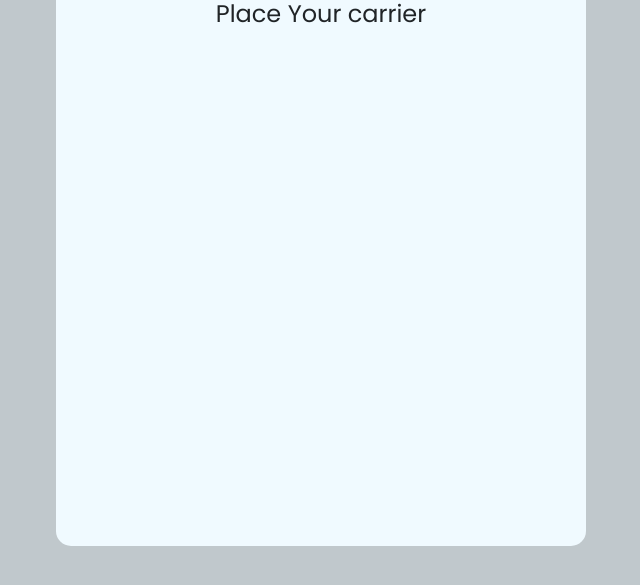
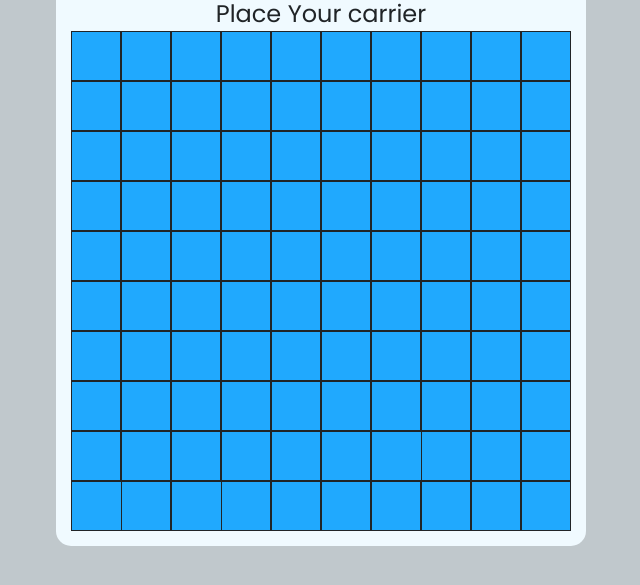
Before and after one commit to aliflikescoding/vanilla-battleship, a plain HTML site: page index.html in a window 1280 px wide. Shown: the part 183-768 px from the top of the page, without its empty margins (319-959 px from the left). Drawn offline with nearby package versions, Linux system fonts and the light colour scheme.

Commit message:
Clean up grid components and redo html based on it

```diff
--- a/index.html
+++ b/index.html
@@ -16,115 +16,115 @@
     <h2>Place Your <span id="boatTypeText">carrier</span></h2>
     <div class="pick-area-grid">
       <div class="grid">
-        <div class="div00"></div>
-        <div class="div01"></div>
-        <div class="div02"></div>
-        <div class="div03"></div>
-        <div class="div04"></div>
-        <div class="div05"></div>
-        <div class="div06"></div>
-        <div class="div07"></div>
-        <div class="div08"></div>
-        <div class="div09"></div>
+        <div class="grid-box grid-box-00"></div>
+        <div class="grid-box grid-box-01"></div>
+        <div class="grid-box grid-box-02"></div>
+        <div class="grid-box grid-box-03"></div>
+        <div class="grid-box grid-box-04"></div>
+        <div class="grid-box grid-box-05"></div>
+        <div class="grid-box grid-box-06"></div>
+        <div class="grid-box grid-box-07"></div>
+        <div class="grid-box grid-box-08"></div>
+        <div class="grid-box grid-box-09"></div>
 
-        <div class="div10"></div>
-        <div class="div11"></div>
-        <div class="div12"></div>
-        <div class="div13"></div>
-        <div class="div14"></div>
-        <div class="div15"></div>
-        <div class="div16"></div>
-        <div class="div17"></div>
-        <div class="div18"></div>
-        <div class="div19"></div>
+        <div class="grid-box grid-box-10"></div>
+        <div class="grid-box grid-box-11"></div>
+        <div class="grid-box grid-box-12"></div>
+        <div class="grid-box grid-box-13"></div>
+        <div class="grid-box grid-box-14"></div>
+        <div class="grid-box grid-box-15"></div>
+        <div class="grid-box grid-box-16"></div>
+        <div class="grid-box grid-box-17"></div>
+        <div class="grid-box grid-box-18"></div>
+        <div class="grid-box grid-box-19"></div>
 
-        <div class="div20"></div>
-        <div class="div21"></div>
-        <div class="div22"></div>
-        <div class="div23"></div>
-        <div class="div24"></div>
-        <div class="div25"></div>
-        <div class="div26"></div>
-        <div class="div27"></div>
-        <div class="div28"></div>
-        <div class="div29"></div>
+        <div class="grid-box grid-box-20"></div>
+        <div class="grid-box grid-box-21"></div>
+        <div class="grid-box grid-box-22"></div>
+        <div class="grid-box grid-box-23"></div>
+        <div class="grid-box grid-box-24"></div>
+        <div class="grid-box grid-box-25"></div>
+        <div class="grid-box grid-box-26"></div>
+        <div class="grid-box grid-box-27"></div>
+        <div class="grid-box grid-box-28"></div>
+        <div class="grid-box grid-box-29"></div>
 
-        <div class="div30"></div>
-        <div class="div31"></div>
-        <div class="div32"></div>
-        <div class="div33"></div>
-        <div class="div34"></div>
-        <div class="div35"></div>
-        <div class="div36"></div>
-        <div class="div37"></div>
-        <div class="div38"></div>
-        <div class="div39"></div>
+        <div class="grid-box grid-box-30"></div>
+        <div class="grid-box grid-box-31"></div>
+        <div class="grid-box grid-box-32"></div>
+        <div class="grid-box grid-box-33"></div>
+        <div class="grid-box grid-box-34"></div>
+        <div class="grid-box grid-box-35"></div>
+        <div class="grid-box grid-box-36"></div>
+        <div class="grid-box grid-box-37"></div>
+        <div class="grid-box grid-box-38"></div>
+        <div class="grid-box grid-box-39"></div>
 
-        <div class="div40"></div>
-        <div class="div41"></div>
-        <div class="div42"></div>
-        <div class="div43"></div>
-        <div class="div44"></div>
-        <div class="div45"></div>
-        <div class="div46"></div>
-        <div class="div47"></div>
-        <div class="div48"></div>
-        <div class="div49"></div>
+        <div class="grid-box grid-box-40"></div>
+        <div class="grid-box grid-box-41"></div>
+        <div class="grid-box grid-box-42"></div>
+        <div class="grid-box grid-box-43"></div>
+        <div class="grid-box grid-box-44"></div>
+        <div class="grid-box grid-box-45"></div>
+        <div class="grid-box grid-box-46"></div>
+        <div class="grid-box grid-box-47"></div>
+        <div class="grid-box grid-box-48"></div>
+        <div class="grid-box grid-box-49"></div>
 
-        <div class="div50"></div>
-        <div class="div51"></div>
-        <div class="div52"></div>
-        <div class="div53"></div>
-        <div class="div54"></div>
-        <div class="div55"></div>
-        <div class="div56"></div>
-        <div class="div57"></div>
-        <div class="div58"></div>
-        <div class="div59"></div>
+        <div class="grid-box grid-box-50"></div>
+        <div class="grid-box grid-box-51"></div>
+        <div class="grid-box grid-box-52"></div>
+        <div class="grid-box grid-box-53"></div>
+        <div class="grid-box grid-box-54"></div>
+        <div class="grid-box grid-box-55"></div>
+        <div class="grid-box grid-box-56"></div>
+        <div class="grid-box grid-box-57"></div>
+        <div class="grid-box grid-box-58"></div>
+        <div class="grid-box grid-box-59"></div>
 
-        <div class="div60"></div>
-        <div class="div61"></div>
-        <div class="div62"></div>
-        <div class="div63"></div>
-        <div class="div64"></div>
-        <div class="div65"></div>
-        <div class="div66"></div>
-        <div class="div67"></div>
-        <div class="div68"></div>
-        <div class="div69"></div>
+        <div class="grid-box grid-box-60"></div>
+        <div class="grid-box grid-box-61"></div>
+        <div class="grid-box grid-box-62"></div>
+        <div class="grid-box grid-box-63"></div>
+        <div class="grid-box grid-box-64"></div>
+        <div class="grid-box grid-box-65"></div>
+        <div class="grid-box grid-box-66"></div>
+        <div class="grid-box grid-box-67"></div>
+        <div class="grid-box grid-box-68"></div>
+        <div class="grid-box grid-box-69"></div>
 
-        <div class="div70"></div>
-        <div class="div71"></div>
-        <div class="div72"></div>
-        <div class="div73"></div>
-        <div class="div74"></div>
-        <div class="div75"></div>
-        <div class="div76"></div>
-        <div class="div77"></div>
-        <div class="div78"></div>
-        <div class="div79"></div>
+        <div class="grid-box grid-box-70"></div>
+        <div class="grid-box grid-box-71"></div>
+        <div class="grid-box grid-box-72"></div>
+        <div class="grid-box grid-box-73"></div>
+        <div class="grid-box grid-box-74"></div>
+        <div class="grid-box grid-box-75"></div>
+        <div class="grid-box grid-box-76"></div>
+        <div class="grid-box grid-box-77"></div>
+        <div class="grid-box grid-box-78"></div>
+        <div class="grid-box grid-box-79"></div>
 
-        <div class="div80"></div>
-        <div class="div81"></div>
-        <div class="div82"></div>
-        <div class="div83"></div>
-        <div class="div84"></div>
-        <div class="div85"></div>
-        <div class="div86"></div>
-        <div class="div87"></div>
-        <div class="div88"></div>
-        <div class="div89"></div>
+        <div class="grid-box grid-box-80"></div>
+        <div class="grid-box grid-box-81"></div>
+        <div class="grid-box grid-box-82"></div>
+        <div class="grid-box grid-box-83"></div>
+        <div class="grid-box grid-box-84"></div>
+        <div class="grid-box grid-box-85"></div>
+        <div class="grid-box grid-box-86"></div>
+        <div class="grid-box grid-box-87"></div>
+        <div class="grid-box grid-box-88"></div>
+        <div class="grid-box grid-box-89"></div>
 
-        <div class="div90"></div>
-        <div class="div91"></div>
-        <div class="div92"></div>
-        <div class="div93"></div>
-        <div class="div94"></div>
-        <div class="div95"></div>
-        <div class="div96"></div>
-        <div class="div97"></div>
-        <div class="div98"></div>
-        <div class="div99"></div>
+        <div class="grid-box grid-box-90"></div>
+        <div class="grid-box grid-box-91"></div>
+        <div class="grid-box grid-box-92"></div>
+        <div class="grid-box grid-box-93"></div>
+        <div class="grid-box grid-box-94"></div>
+        <div class="grid-box grid-box-95"></div>
+        <div class="grid-box grid-box-96"></div>
+        <div class="grid-box grid-box-97"></div>
+        <div class="grid-box grid-box-98"></div>
+        <div class="grid-box grid-box-99"></div>
       </div>
     </div>
   </div>
```
Also changed, not shown: main.js (+1 -1 lines).
